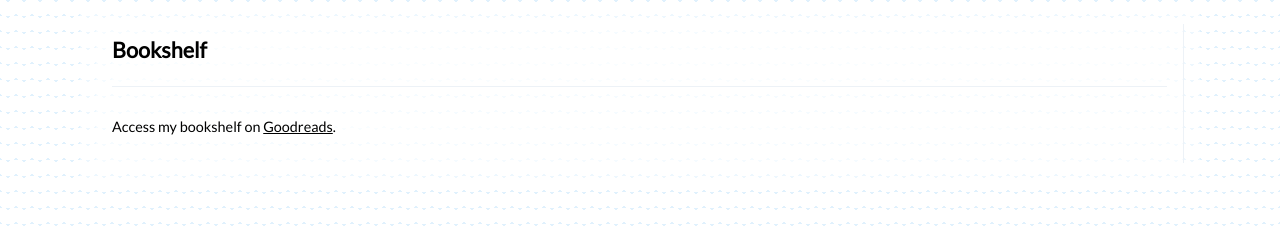
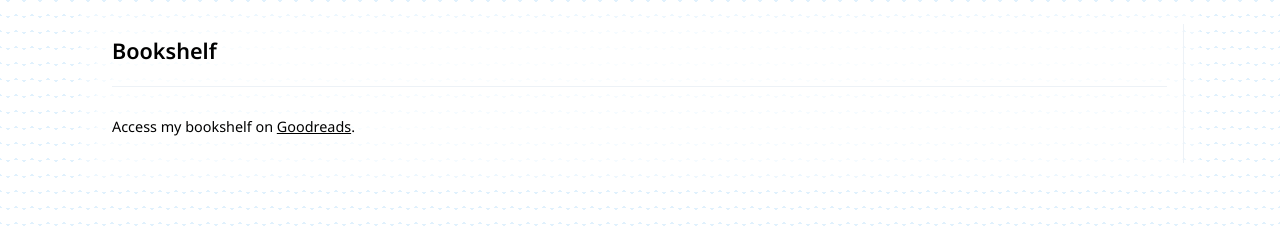
Before and after one commit to avinashbhat/avinashbhat.github.io, a Jekyll site: the page built from _pages/bookshelf.md, in a window 1280 px wide. Shown: the top 231 px of the page. Built offline with Jekyll 4.4.1, drawn with Linux system fonts in a browser that asks for light colours; nearby versions of some CDN libraries.

Commit message:
changing font type

```diff
--- a/_includes/head.html
+++ b/_includes/head.html
@@ -46,7 +46,8 @@
 
   <link rel="preconnect" href="https://fonts.googleapis.com">
   <link rel="preconnect" href="https://fonts.gstatic.com" crossorigin>
-  <link href="https://fonts.googleapis.com/css2?family=Lato:wght@400&display=swap" rel="stylesheet">
+  <link href="https://fonts.googleapis.com/css2?family=Noto+Sans:ital,wght@0,100..900;1,100..900&display=swap" rel="stylesheet">
+  <!-- <link href="https://fonts.googleapis.com/css2?family=Lato:wght@400&display=swap" rel="stylesheet"> -->
   <!-- <link href="https://fonts.googleapis.com/css2?family=Nunito:wght@400&display=swap" rel="stylesheet"> -->
   <script src="https://kit.fontawesome.com/c86ea97818.js" crossorigin="anonymous"></script>
   <style>
--- a/_sass/_main.scss
+++ b/_sass/_main.scss
@@ -7,10 +7,12 @@
 }
 
 body {
-	font-family: 'Lato', sans-serif;
+	font-family: "Noto Sans", sans-serif;
+	font-optical-sizing: auto;
+	font-style: normal;
 	-webkit-font-smoothing: antialiased;
     text-rendering: optimizeLegibility;
-	line-height:1.7;
+	line-height: 1.7;
     font-size: 0.9rem;
 	color: rgb(0, 0, 0);
 	background-color: rgba(255, 255, 255, 0.4);
```
